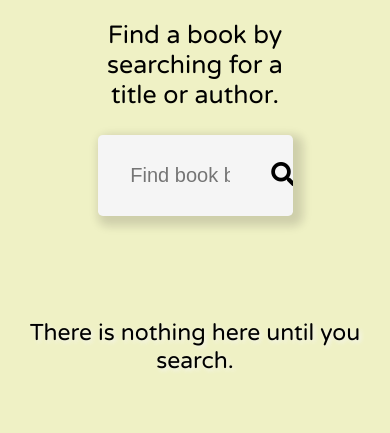
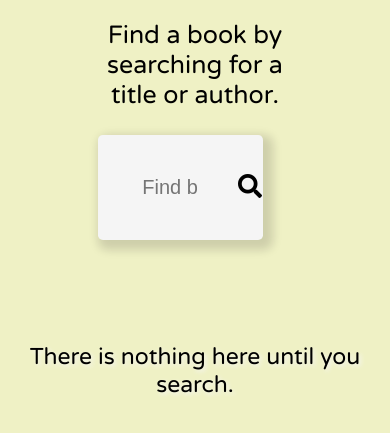
Before and after one commit to ikenwaa/find-a-book, a plain HTML site: page index.html in a window 390 px wide. Shown: the part 75-508 px from the top of the page. Drawn offline with Linux system fonts and the light colour scheme.

Commit message:
Update style.css

```diff
--- a/resources/style/style.css
+++ b/resources/style/style.css
@@ -83,6 +83,13 @@ main .app-title{
   padding: 1.3rem;
   font-size: 1.25rem;
   border: none;
+}
+
+@media only screen and (max-width: 767px){
+  .search-box {
+    width: 85%;
+    padding: 0.75rem;
+  }
 }
 
 .container .search-box .search-btn {
```
